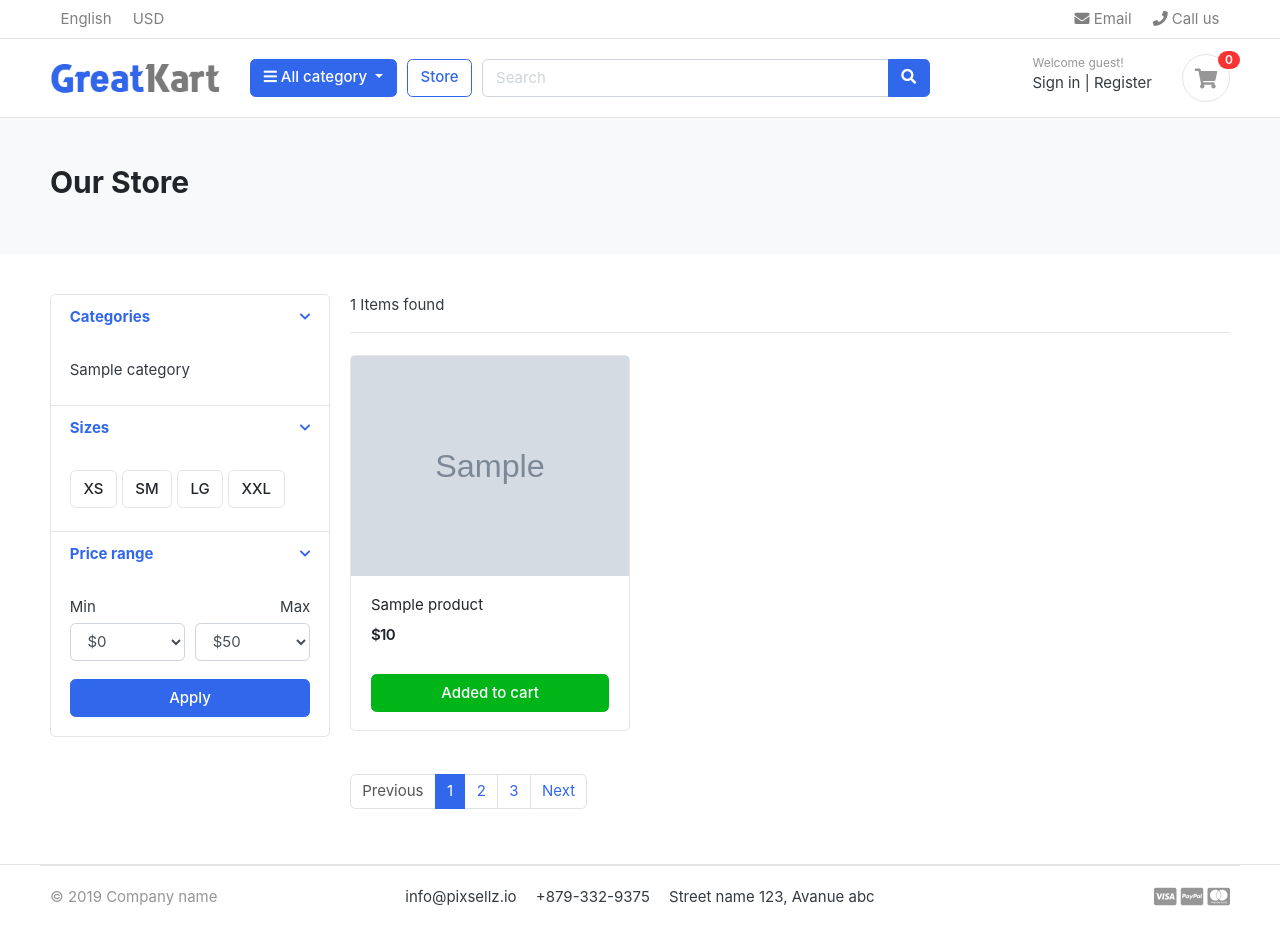
After one commit to realman77/Ecommerce, a Django app: page /store/ in a window 1280 px wide. The commit adds this page. Run offline with Django 5.2, Linux system fonts and the light colour scheme; tables that the repository leaves empty hold one stand-in row (values such as "Sample post"); grey boxes marked "Sample" are stand-in pictures; some libraries are stand-ins or nearby versions; some web fonts are replaced.

```diff
--- a/adana/settings.py
+++ b/adana/settings.py
@@ -68,6 +68,7 @@ TEMPLATES = [
                 'django.template.context_processors.request',
                 'django.contrib.auth.context_processors.auth',
                 'django.contrib.messages.context_processors.messages',
+                'category.context_proseccors.menu_links'
             ],
         },
     },
--- a/adana/urls.py
+++ b/adana/urls.py
@@ -15,7 +15,7 @@ Including another URLconf
     2. Add a URL to urlpatterns:  path('blog/', include('blog.urls'))
 """
 from django.contrib import admin
-from django.urls import path
+from django.urls import path,include
 from django.conf.urls.static import static
 from adana.settings import MEDIA_URL,MEDIA_ROOT
 
@@ -24,4 +24,5 @@ from .views import home
 urlpatterns = [
     path('admin/', admin.site.urls),
     path("", home,name="home"),
+    path("store/", include('store.urls'))
 ]+static(MEDIA_URL,document_root= MEDIA_ROOT)
--- /dev/null
+++ b/category/context_proseccors.py
@@ -0,0 +1,8 @@
+
+
+from category.models import Category
+
+
+def menu_links(request):
+    categories = Category.objects.all()
+    return {"categories": categories}
--- a/category/models.py
+++ b/category/models.py
@@ -1,4 +1,5 @@
 from django.db import models
+from django.urls import reverse
 
 # Create your models here.
 class Category(models.Model):
@@ -9,3 +10,6 @@ class Category(models.Model):
 
     def __str__(self):
         return self.name
+
+    def get_url(self):
+        return reverse("products_by_category", args=[self.slug])
--- /dev/null
+++ b/store/urls.py
@@ -0,0 +1,9 @@
+from django.urls import path
+from .views import *
+
+
+urlpatterns = [
+    path("",store,name="store"),
+    path("<slug:category_slug>/",store,name="products_by_category"),
+    path("<slug:category_slug>/<slug:product_slug>/",product_slug,name="product_detail"),
+]
--- a/store/views.py
+++ b/store/views.py
@@ -1,3 +1,28 @@
-from django.shortcuts import render
+
+from itertools import product
+from multiprocessing import context
+from django.shortcuts import get_object_or_404, render
+
+
+from category.models import Category
+from store.models import Product
 
 # Create your views here.
+def store(request,category_slug=None):
+    if category_slug == None:
+        products = Product.objects.filter(is_available=True)
+    else:
+        categories = get_object_or_404(Category, slug=category_slug)
+        products = Product.objects.filter(is_available=True,category=categories)
+    context = {
+        "products": products,
+        "product_count": products.count(),
+    }
+    return render(request, "store.html",context)
+
+def product_slug(request,category_slug,product_slug):
+    product = get_object_or_404(Product,slug=product_slug,category__slug=category_slug)
+    context = {
+        "product": product,
+    }
+    return render(request, "product_detail.html",context)
--- a/templates/base.html
+++ b/templates/base.html
@@ -21,7 +21,7 @@
 	<link href="{% static "css/bootstrap.css" %}" rel="stylesheet" type="text/css"/>
 
 	<!-- Font awesome 5 -->
-	<link href="{% static "fonts/fontawesome/css/all.min.css" %}}" type="text/css" rel="stylesheet">
+	<link href="{% static "fonts/fontawesome/css/all.min.css" %}" type="text/css" rel="stylesheet">
 
 	<!-- custom style -->
 	<link href="{% static "css/ui.css" %}" rel="stylesheet" type="text/css"/>
--- a/templates/includes/header.html
+++ b/templates/includes/header.html
@@ -37,12 +37,9 @@
 						<i class="fa fa-bars"></i> All category
 					</button>
 					<div class="dropdown-menu">
-						<a class="dropdown-item" href="#">Machinery / Mechanical Parts / Tools </a>
-						<a class="dropdown-item" href="#">Consumer Electronics / Home Appliances </a>
-						<a class="dropdown-item" href="#">Auto / Transportation</a>
-						<a class="dropdown-item" href="#">Apparel / Textiles / Timepieces </a>
-						<a class="dropdown-item" href="#">Home & Garden / Construction / Lights </a>
-						<a class="dropdown-item" href="#">Beauty & Personal Care / Health </a>
+						{% for category in categories %}
+						<a class="dropdown-item" href="{{category.get_url}}">{{category}}</a>
+						{% endfor %}
 					</div>
 				</div>  <!-- category-wrap.// -->
 		</div> <!-- col.// -->
--- /dev/null
+++ b/templates/store.html
@@ -0,0 +1,240 @@
+<!-- @format -->
+
+{% extends "base.html" %} {% load static %} {% block content %}
+
+<!-- ========================= SECTION PAGETOP ========================= -->
+<section class="section-pagetop bg">
+  <div class="container">
+    <h2 class="title-page">Our Store</h2>
+  </div>
+  <!-- container //  -->
+</section>
+<!-- ========================= SECTION INTRO END// ========================= -->
+
+<!-- ========================= SECTION CONTENT ========================= -->
+<section class="section-content padding-y">
+  <div class="container">
+    <div class="row">
+      <aside class="col-md-3">
+        <div class="card">
+          <article class="filter-group">
+            <header class="card-header">
+              <a
+                href="#"
+                data-toggle="collapse"
+                data-target="#collapse_1"
+                aria-expanded="true"
+                class=""
+              >
+                <i class="icon-control fa fa-chevron-down"></i>
+                <h6 class="title">Categories</h6>
+              </a>
+            </header>
+            <div
+              class="filter-content collapse show"
+              id="collapse_1"
+              style=""
+            >
+              <div class="card-body">
+                <ul class="list-menu">
+                  {% for category in categories %}
+                  <li><a href="{{category.get_url}}">{{category.name}}</a></li>
+                  {% endfor %}
+                </ul>
+              </div>
+              <!-- card-body.// -->
+            </div>
+          </article>
+          <!-- filter-group  .// -->
+          <article class="filter-group">
+            <header class="card-header">
+              <a
+                href="#"
+                data-toggle="collapse"
+                data-target="#collapse_4"
+                aria-expanded="true"
+                class=""
+              >
+                <i class="icon-control fa fa-chevron-down"></i>
+                <h6 class="title">Sizes</h6>
+              </a>
+            </header>
+            <div
+              class="filter-content collapse show"
+              id="collapse_4"
+              style=""
+            >
+              <div class="card-body">
+                <label class="checkbox-btn">
+                  <input type="checkbox" />
+                  <span class="btn btn-light"> XS </span>
+                </label>
+
+                <label class="checkbox-btn">
+                  <input type="checkbox" />
+                  <span class="btn btn-light"> SM </span>
+                </label>
+
+                <label class="checkbox-btn">
+                  <input type="checkbox" />
+                  <span class="btn btn-light"> LG </span>
+                </label>
+
+                <label class="checkbox-btn">
+                  <input type="checkbox" />
+                  <span class="btn btn-light"> XXL </span>
+                </label>
+              </div>
+              <!-- card-body.// -->
+            </div>
+          </article>
+          <!-- filter-group .// -->
+
+          <article class="filter-group">
+            <header class="card-header">
+              <a
+                href="#"
+                data-toggle="collapse"
+                data-target="#collapse_3"
+                aria-expanded="true"
+                class=""
+              >
+                <i class="icon-control fa fa-chevron-down"></i>
+                <h6 class="title">Price range</h6>
+              </a>
+            </header>
+            <div
+              class="filter-content collapse show"
+              id="collapse_3"
+              style=""
+            >
+              <div class="card-body">
+                <div class="form-row">
+                  <div class="form-group col-md-6">
+                    <label>Min</label>
+                    <!-- <input class="form-control" placeholder="$0" type="number"> -->
+                    <select class="mr-2 form-control">
+                      <option value="0">$0</option>
+                      <option value="50">$50</option>
+                      <option value="100">$100</option>
+                      <option value="150">$150</option>
+                      <option value="200">$200</option>
+                      <option value="500">$500</option>
+                      <option value="1000">$1000</option>
+                    </select>
+                  </div>
+                  <div class="form-group text-right col-md-6">
+                    <label>Max</label>
+                    <select class="mr-2 form-control">
+                      <option value="50">$50</option>
+                      <option value="100">$100</option>
+                      <option value="150">$150</option>
+                      <option value="200">$200</option>
+                      <option value="500">$500</option>
+                      <option value="1000">$1000</option>
+                      <option value="2000">$2000+</option>
+                    </select>
+                  </div>
+                </div>
+                <!-- form-row.// -->
+                <button class="btn btn-block btn-primary">Apply</button>
+              </div>
+              <!-- card-body.// -->
+            </div>
+          </article>
+          <!-- filter-group .// -->
+        </div>
+        <!-- card.// -->
+      </aside>
+      <!-- col.// -->
+      <main class="col-md-9">
+        <header class="border-bottom mb-4 pb-3">
+          <div class="form-inline">
+            <span class="mr-md-auto">{{product_count}} Items found </span>
+          </div>
+        </header>
+        <!-- sect-heading -->
+
+        <div class="row">
+          {% for product in products %}
+          <div class="col-md-4">
+            <figure class="card card-product-grid">
+              <div class="img-wrap">
+                <img src="{{product.image.url}}" />
+              </div>
+              <!-- img-wrap.// -->
+              <figcaption class="info-wrap">
+                <div class="fix-height">
+                  <a
+                    href="./product-detail.html"
+                    class="title"
+                    >{{product.name}}</a
+                  >
+                  <div class="price-wrap mt-2">
+                    <span class="price">${{product.price}}</span>
+                  </div>
+                  <!-- price-wrap.// -->
+                </div>
+                <a
+                  href="#"
+                  class="btn btn-block btn-success"
+                  >Added to cart
+                </a>
+              </figcaption>
+            </figure>
+          </div>
+          <!-- col.// -->
+          {% endfor %}
+        </div>
+        <!-- row end.// -->
+
+        <nav
+          class="mt-4"
+          aria-label="Page navigation sample"
+        >
+          <ul class="pagination">
+            <li class="page-item disabled">
+              <a
+                class="page-link"
+                href="#"
+                >Previous</a
+              >
+            </li>
+            <li class="page-item active">
+              <a
+                class="page-link"
+                href="#"
+                >1</a
+              >
+            </li>
+            <li class="page-item">
+              <a
+                class="page-link"
+                href="#"
+                >2</a
+              >
+            </li>
+            <li class="page-item">
+              <a
+                class="page-link"
+                href="#"
+                >3</a
+              >
+            </li>
+            <li class="page-item">
+              <a
+                class="page-link"
+                href="#"
+                >Next</a
+              >
+            </li>
+          </ul>
+        </nav>
+      </main>
+      <!-- col.// -->
+    </div>
+  </div>
+  <!-- container .//  -->
+</section>
+<!-- ========================= SECTION CONTENT END// ========================= -->
+{% endblock %}
```
Also changed, not shown: templates/product_detail.html (added, +166 -0 lines).
